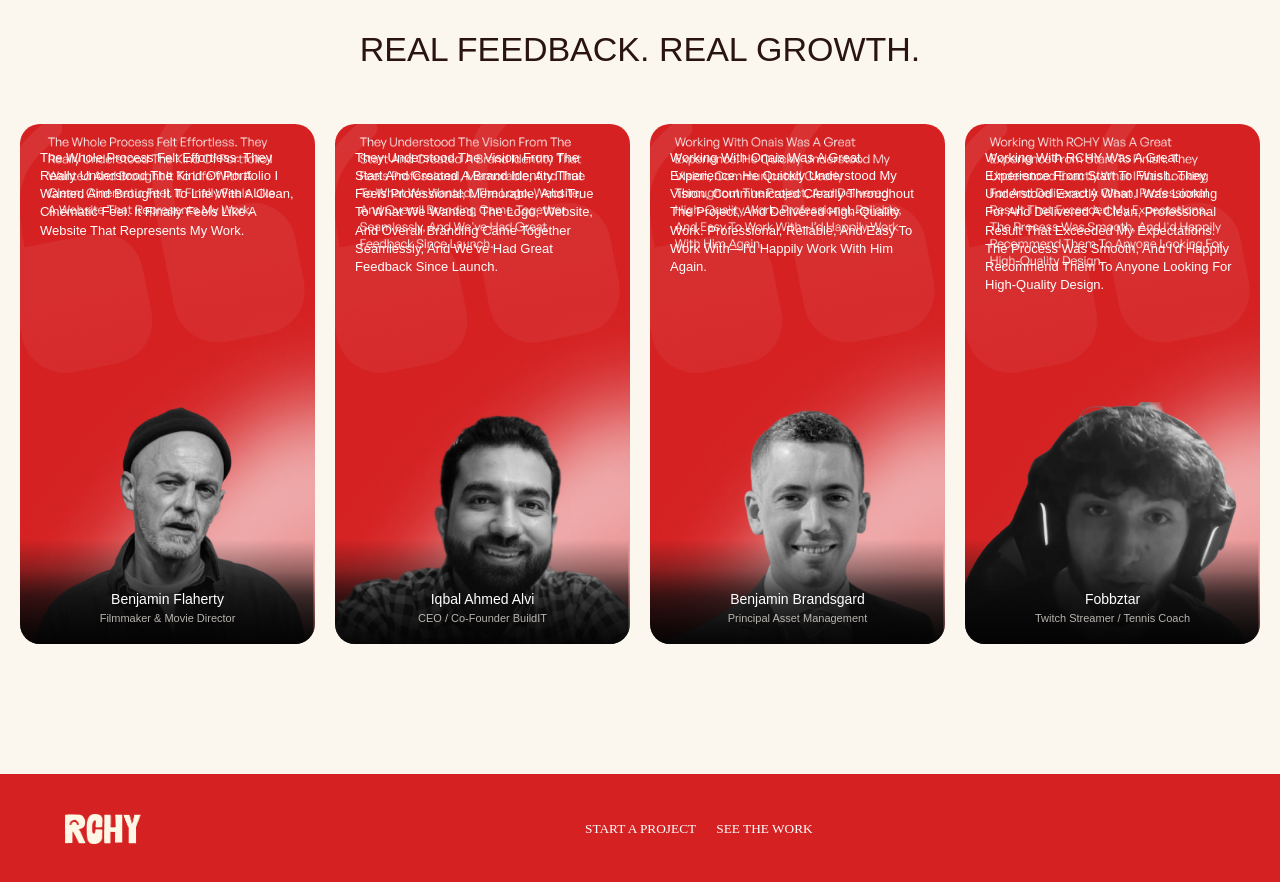
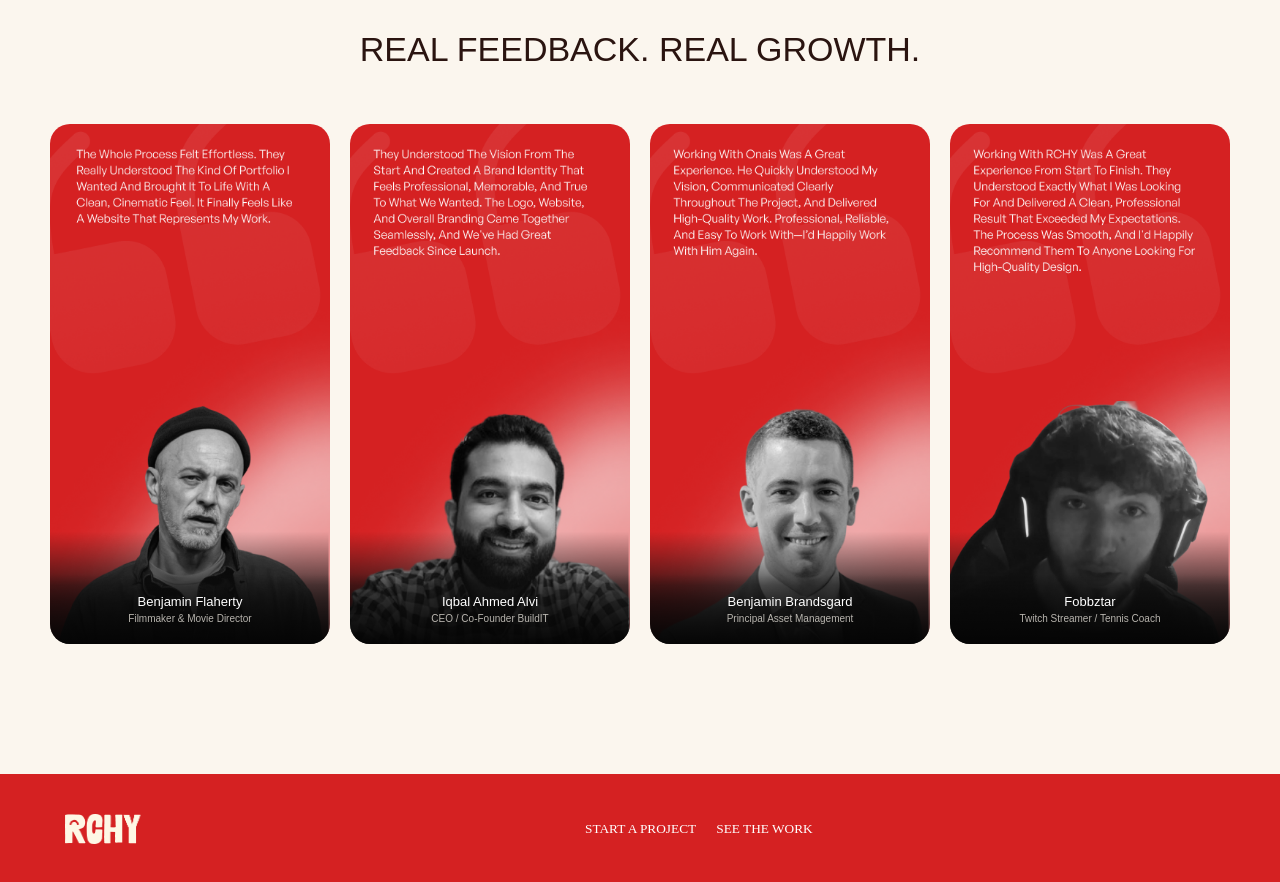
Before and after one commit to annaskhan-dev/RCHYstudio, a React (Vite) app: page / in a window 1280 px wide. Shown: the part 4500-5382 px from the top of the page. Built offline with nearby package versions, Linux system fonts and the light colour scheme.

Commit message:
adding things

```diff
--- a/src/components/feedback.jsx
+++ b/src/components/feedback.jsx
@@ -12,7 +12,6 @@ const feedbackData = [
     alt: "Benjamin Flaherty",
     name: "Benjamin Flaherty",
     role: "Filmmaker & Movie Director",
-    quote: "The Whole Process Felt Effortless. They Really Understood The Kind Of Portfolio I Wanted And Brought It To Life With A Clean, Cinematic Feel. It Finally Feels Like A Website That Represents My Work.",
   },
   {
     id: 2,
@@ -20,7 +19,6 @@ const feedbackData = [
     alt: "Iqbal Ahmed Alvi",
     name: "Iqbal Ahmed Alvi",
     role: "CEO / Co-Founder BuildIT",
-    quote: "They Understood The Vision From The Start And Created A Brand Identity That Feels Professional, Memorable, And True To What We Wanted. The Logo, Website, And Overall Branding Came Together Seamlessly, And We've Had Great Feedback Since Launch.",
   },
   {
     id: 3,
@@ -28,7 +26,6 @@ const feedbackData = [
     alt: "Benjamin Brandsgard",
     name: "Benjamin Brandsgard",
     role: "Principal Asset Management",
-    quote: "Working With Onais Was A Great Experience. He Quickly Understood My Vision, Communicated Clearly Throughout The Project, And Delivered High-Quality Work. Professional, Reliable, And Easy To Work With—I'd Happily Work With Him Again.",
   },
   {
     id: 4,
@@ -36,7 +33,6 @@ const feedbackData = [
     alt: "Fobbztar",
     name: "Fobbztar",
     role: "Twitch Streamer / Tennis Coach",
-    quote: "Working With RCHY Was A Great Experience From Start To Finish. They Understood Exactly What I Was Looking For And Delivered A Clean, Professional Result That Exceeded My Expectations. The Process Was Smooth, And I'd Happily Recommend Them To Anyone Looking For High-Quality Design.",
   },
 ];
 
@@ -52,12 +48,6 @@ const Feedback = () => {
           <div className={style.imageWrapper} key={item.id}>
             <img src={item.imgSrc} alt={item.alt} />
 
-            {/* Review Quote Text */}
-            <div className={style.quoteOverlay}>
-              <p>{item.quote}</p>
-            </div>
-
-            {/* Name and Role Overlay */}
             <div className={style.textOverlay}>
               <p className={style.name}>{item.name}</p>
               <p className={style.role}>{item.role}</p>
--- a/src/components/feedback.module.css
+++ b/src/components/feedback.module.css
@@ -17,16 +17,15 @@ body {
   justify-content: center;
   margin-left: 20px;
   margin-right: 20px;
-  gap: 20px; /* Increased gap slightly for wider cards */
+  gap: 20px;
   margin-bottom: 130px;
 }
 
-/* Increased card size to match your reference image */
 .imageWrapper {
   position: relative;
   width: 100%;
-  max-width: 300px; /* Increased width */
-  height: 520px;    /* Increased height */
+  max-width: 280px;
+  height: 520px;    /* Matches the taller card aspect ratio from your image */
   border-radius: 20px;
   overflow: hidden;
 }
@@ -38,46 +37,29 @@ body {
   display: block;
 }
 
-/* Styling for the review text displayed inside the card */
-.quoteOverlay {
-  position: absolute;
-  top: 25px;
-  left: 0;
-  width: 100%;
-  padding: 0 20px;
-  box-sizing: border-box;
-  color: white;
-  font-family: General Sans, sans-serif;
-  font-size: 13px;
-  line-height: 1.4;
-  text-align: left;
-  z-index: 2;
-}
-
-/* Positioning the name/role at the bottom */
+/* Positioning the name and role neatly over the bottom of the image */
 .textOverlay {
   position: absolute;
   bottom: 0;
   left: 0;
   width: 100%;
-  padding: 20px;
+  padding: 20px 15px;
   text-align: center;
   color: white;
   box-sizing: border-box;
-  background: linear-gradient(to top, rgba(0,0,0,0.8), transparent); /* Optional gradient for text readability */
-  z-index: 2;
+  background: linear-gradient(to top, rgba(0, 0, 0, 0.75) 0%, rgba(0, 0, 0, 0.4) 60%, transparent 100%);
 }
 
 .name {
   margin: 0;
   font-weight: 500;
-  font-size: 14px; /* Slightly increased for readability */
+  font-size: 13px;
   font-family: General Sans, sans-serif;
 }
 
 .role {
-  margin: 5px 0 0 0;
-  font-size: 11px; /* Slightly increased for readability */
+  margin: 4px 0 0 0;
+  font-size: 10px;
   font-family: General Sans, sans-serif;
   color: #FBF6EECC;
   opacity: 0.9;
@@ -114,7 +96,7 @@ body {
   .imageWrapper {
     width: 92%;
     max-width: 300px;
-    height: 450px;
+    height: 440px;
   }
 
   .heading {
```
